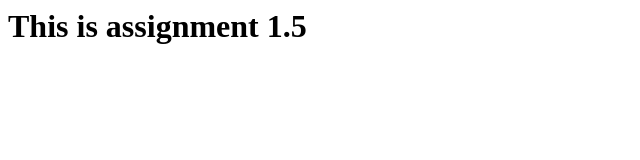
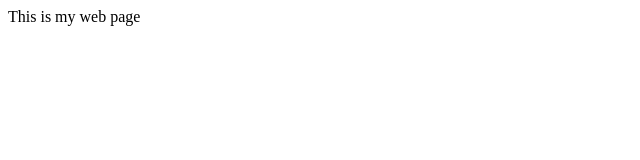
Before and after one commit to qli74/ds4bmeTest, a plain HTML site: page index.html in a window 1280 px wide. Shown: the whole page, without its empty margins (0-640 px from the left). Drawn offline with Linux system fonts and the light colour scheme.

Commit message:
Update index.html

```diff
--- a/index.html
+++ b/index.html
@@ -1,9 +1,6 @@
 <html>
-
+  <head><title> My web page </title></head>
   <body>
-    <h1>
-      This is assignment 1.5
-    </h1>
+    This is my web page
   </body>
-
 </html>
```
